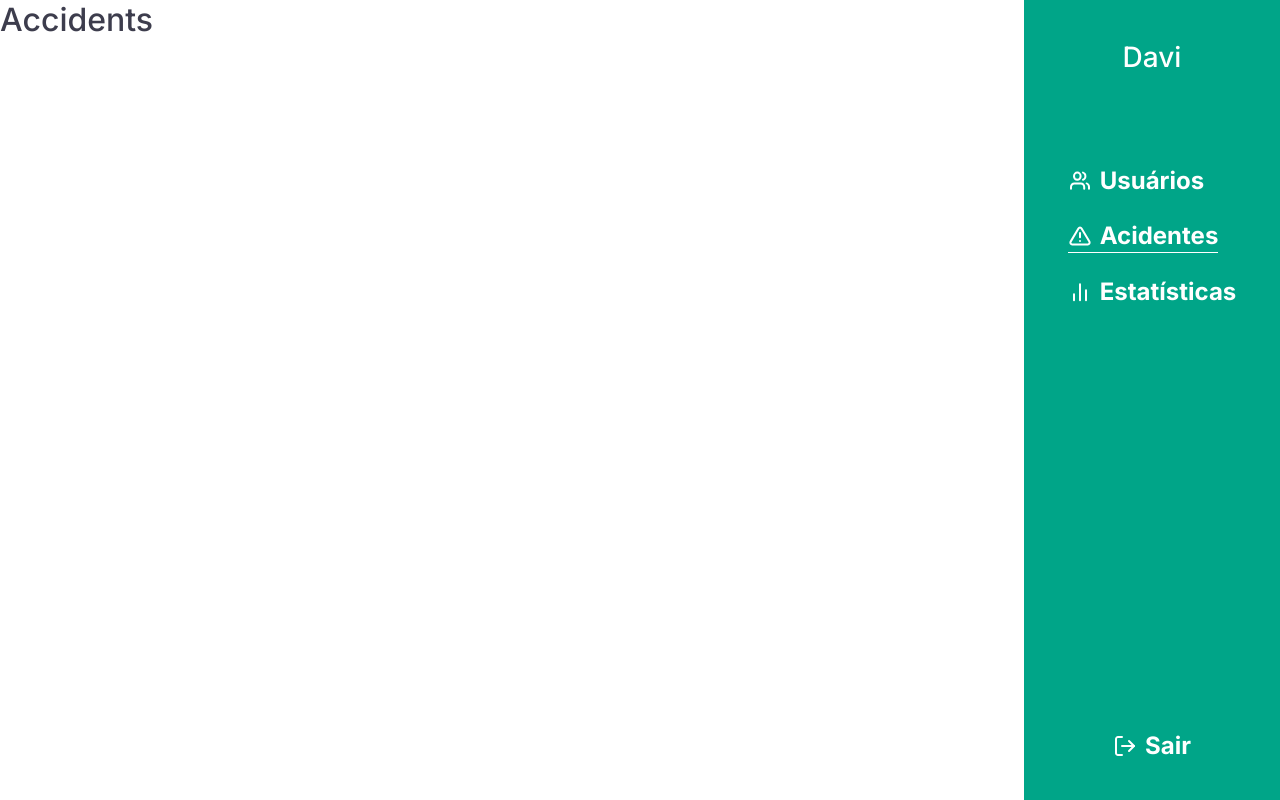
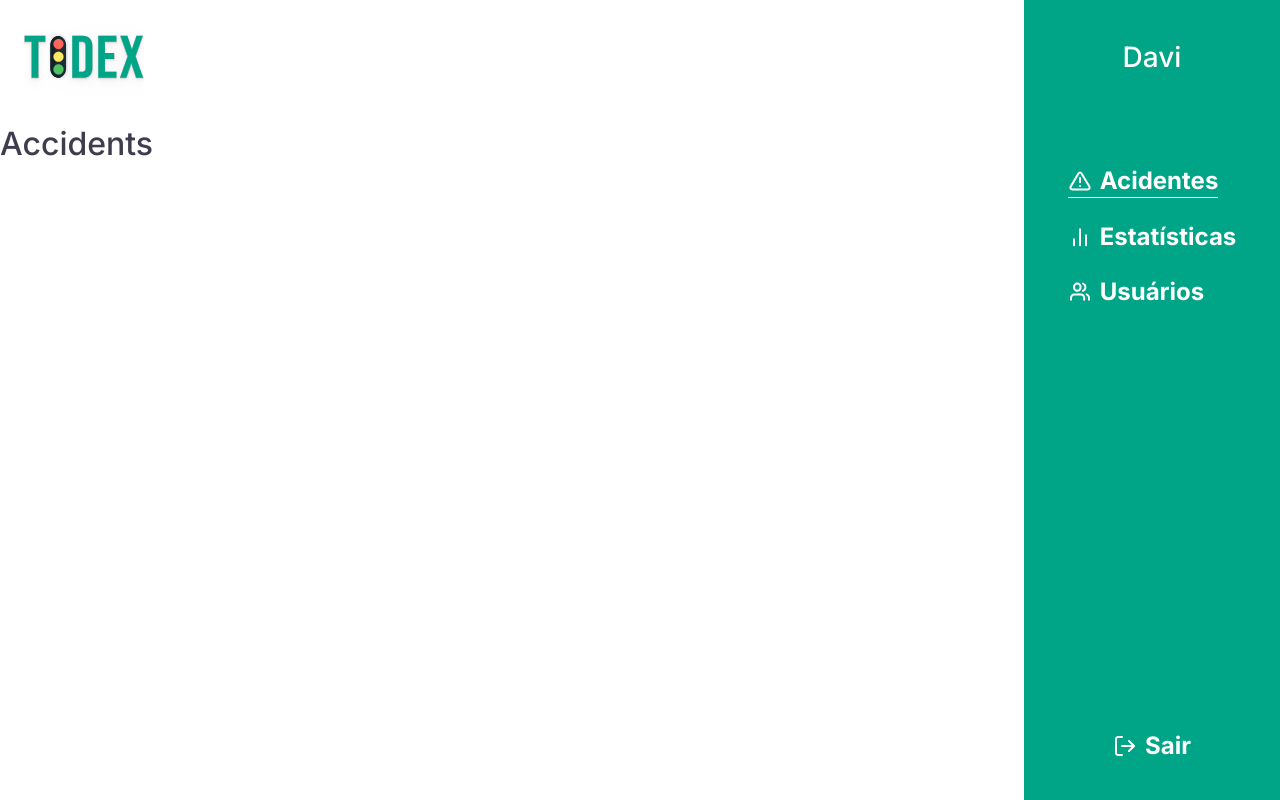
Before and after one commit to lucasarlim/tidex-web, a React (Create React App) app: page /acidentes in a window 1280 px wide. Built offline with nearby package versions, Linux system fonts and the light colour scheme.

Commit message:
tidex header added to dashboard

```diff
--- a/src/components/Menu/index.jsx
+++ b/src/components/Menu/index.jsx
@@ -1,4 +1,3 @@
-import { useEffect } from 'react';
 import PropTypes from 'prop-types';
 import { useLocation } from 'react-router-dom';
 import { useAuthContext } from '../../contexts/AuthContext';
@@ -14,23 +13,28 @@ import {
 	PageName,
 	Pages,
 	LogoutBtn,
+	Main,
+	Header,
 } from './styles';
 import users from '../../assets/icons/users.svg';
 import alert from '../../assets/icons/alert-triangle.svg';
 import chart from '../../assets/icons/bar-chart-2.svg';
 import logoutImg from '../../assets/icons/log-out.svg';
+import logo from '../../assets/brand/logo-dark.svg';
 
 function Menu({ children }) {
 	const location = useLocation();
 	const { user } = useAuthContext();
 
-	useEffect(() => {
-		console.log(location.pathname, location.pathname === '/acidentes');
-	}, [location.pathname]);
-
 	return (
 		<Container>
-			<Content>{children}</Content>
+			<Main>
+				<Header>
+					<img src={logo} alt="TideX" />
+				</Header>
+
+				<Content>{children}</Content>
+			</Main>
 
 			<Aside>
 				<NameBox>
@@ -38,11 +42,6 @@ function Menu({ children }) {
 				</NameBox>
 
 				<Pages>
-					<Page to="/usuarios" isCurrent={location.pathname === '/usuarios'}>
-						<Icon src={users} alt="Usuários" />
-						<PageName>Usuários</PageName>
-					</Page>
-
 					<Page to="/acidentes" isCurrent={location.pathname === '/acidentes'}>
 						<Icon src={alert} alt="Acidentes" />
 						<PageName>Acidentes</PageName>
@@ -54,6 +53,11 @@ function Menu({ children }) {
 					>
 						<Icon src={chart} alt="Estatísticas" />
 						<PageName>Estatísticas</PageName>
+					</Page>
+
+					<Page to="/usuarios" isCurrent={location.pathname === '/usuarios'}>
+						<Icon src={users} alt="Usuários" />
+						<PageName>Usuários</PageName>
 					</Page>
 				</Pages>
 
--- a/src/components/Menu/styles.js
+++ b/src/components/Menu/styles.js
@@ -7,6 +7,22 @@ export const Container = styled.div`
 	flex-direction: row;
 	width: 100vw;
 	height: 100vh;
+`;
+
+export const Main = styled.div`
+	flex: 1;
+	display: flex;
+	flex-direction: column;
+`;
+
+export const Header = styled.header`
+	padding: 3vh;
+	width: 100%;
+
+	& > img {
+		width: 15vh;
+		max-width: 144px;
+	}
 `;
 
 export const Content = styled.main`
```
